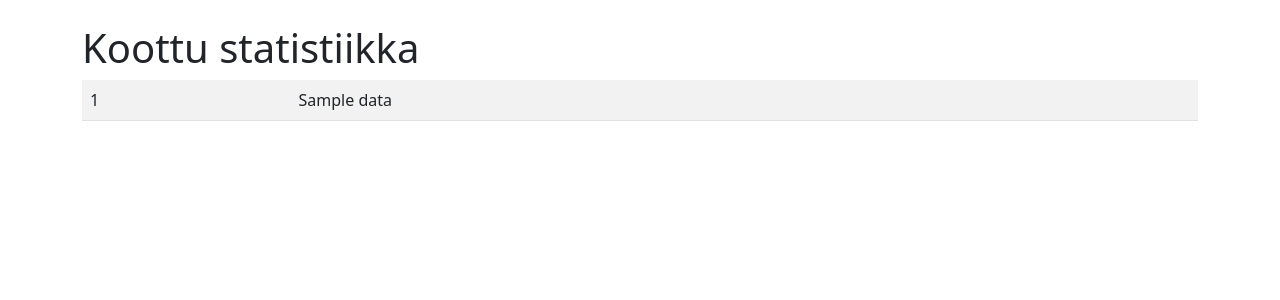
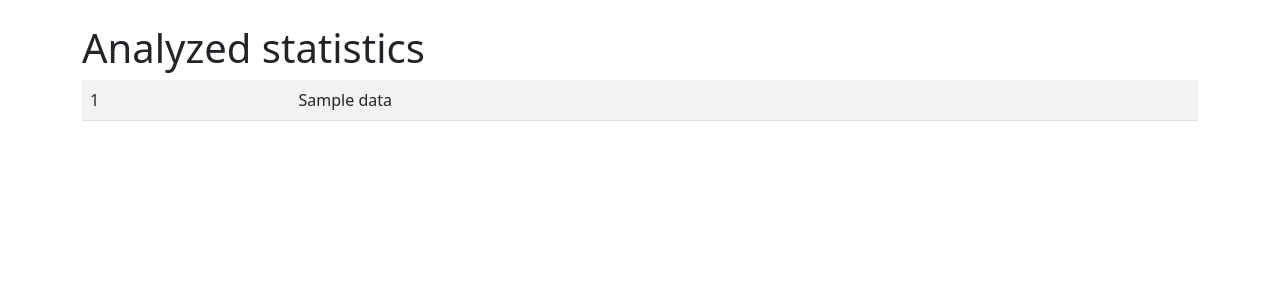
Before and after one commit to MineTech0/tinder-stats, a Flask app: template templates/table.html in a window 1280 px wide. Shown: the top 300 px of the page. Run offline with Flask 2, Linux system fonts and the light colour scheme; the template is opened without the code that fills it: most values are stand-ins (such as "Sample title", 1, 10 or a date in 2020).

Commit message:
simple lang fixes

```diff
--- a/templates/index.html
+++ b/templates/index.html
@@ -10,7 +10,7 @@
 <body>
 <div class="container mt-4">
     <h1>Tinder stats</h1>
-    <p>Lataa data.json tiedosto</p>
+    <p>Upload your data.json file</p>
     <form action="/" method="post" enctype="multipart/form-data">
         <div class="input-group">
             <input name="file" type="file" class="form-control" id="inputGroupFile04" aria-describedby="inputGroupFileAddon04"
--- a/templates/table.html
+++ b/templates/table.html
@@ -9,7 +9,7 @@
 </head>
 <body>
 <div class="container mt-4 w-400">
-    <h1>Koottu statistiikka</h1>
+    <h1>Analyzed statistics</h1>
     <table class="table table-striped">
         <tbody>
         {% for i in data %}
```
Also changed, not shown: 1 other file.
